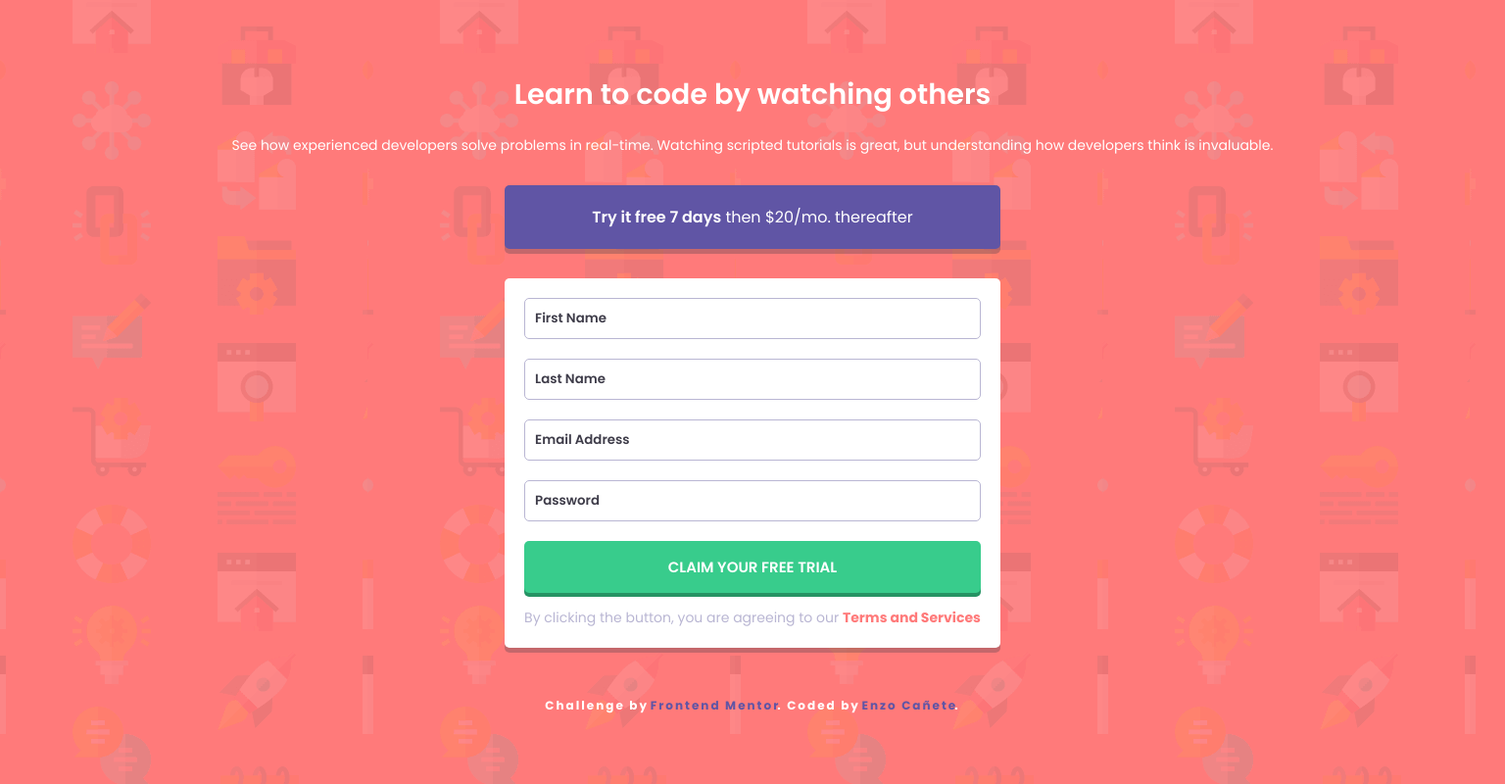
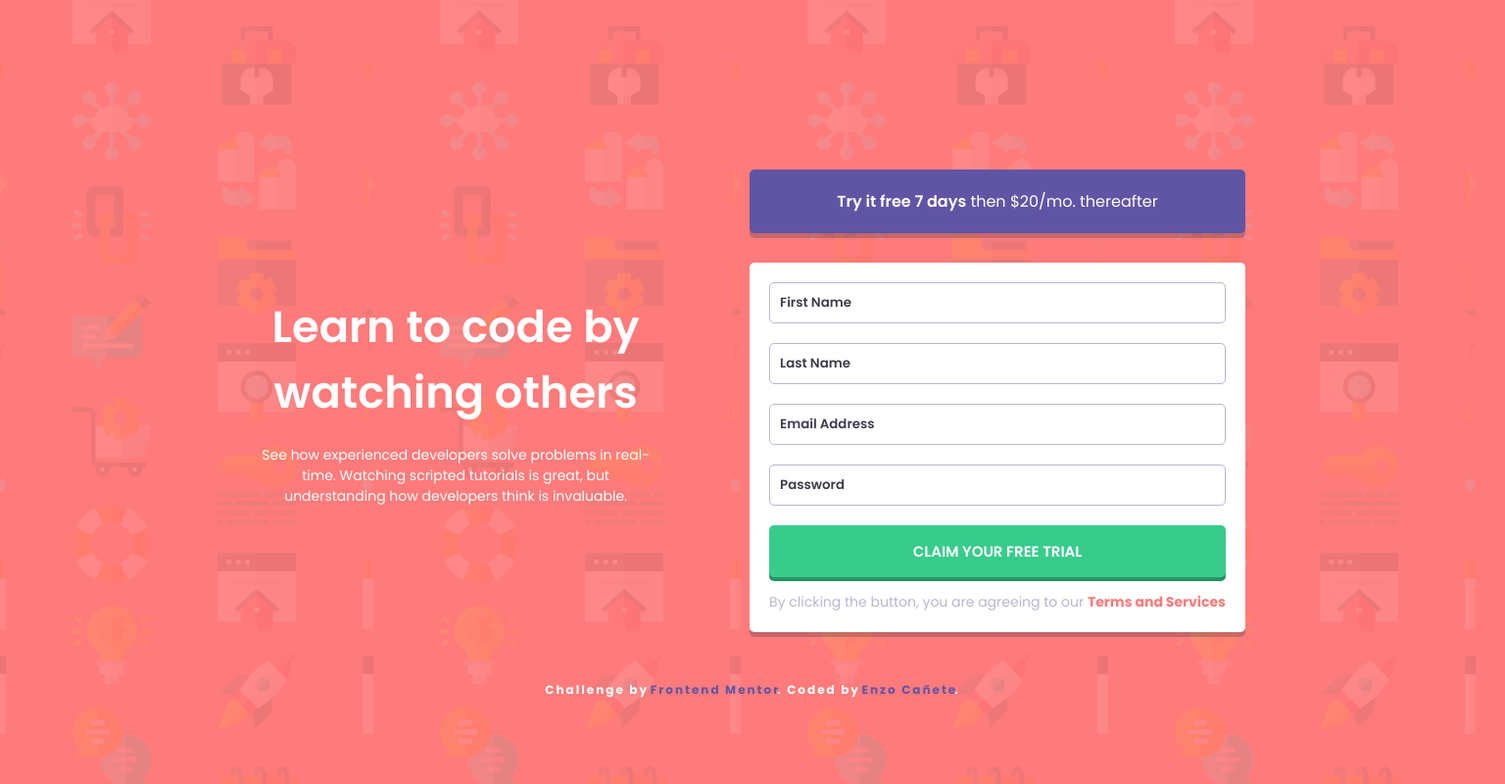
Before and after one commit to EnzoDev10/Intro-signup, a plain HTML site: page index.html in a window 1536 px wide. Shown: the whole page at 98% size. Drawn offline with Linux system fonts and the light colour scheme.

Commit message:
Added desktop design

```diff
--- a/index.html
+++ b/index.html
@@ -3,8 +3,9 @@
 	<head>
 		<meta charset="UTF-8" />
 		<meta name="viewport" content="width=device-width, initial-scale=1.0" />
-		<!-- displays site properly based on user's device -->
-
+		<meta name="description" content="Intro signup mini project from frontend mentor">
+		<meta name="author" content="Enzo Cañete">
+		<meta name="keywords" content="JavaScript, html, css, project, frontendmentor">
 		<link
 			rel="icon"
 			type="image/png"
--- a/style.css
+++ b/style.css
@@ -19,7 +19,6 @@
 	box-sizing: border-box;
 	font-family: "Poppins", sans-serif;
 }
-
 
 body {
 	background: url(images/bg-intro-mobile.png) var(--Red);
@@ -48,7 +47,6 @@ main {
 	flex-direction: column;
 	justify-content: center;
 	align-items: center;
-
 }
 
 .heading {
@@ -69,7 +67,6 @@ main {
 	box-shadow: 0px 4px rgba(62, 60, 73, 0.5);
 	-webkit-box-shadow: 0px 5px rgba(62, 60, 73, 0.3);
 	-moz-box-shadow: 0px 4px rgba(62, 60, 73, 0.5);
-
 }
 
 /* _ */
@@ -116,7 +113,6 @@ input {
 	border: 1px solid var(--Grayish-Blue);
 }
 
-
 input::placeholder {
 	font-weight: 600;
 	color: var(--Dark-Blue);
@@ -140,11 +136,11 @@ input.active ~ .error-icon {
 	visibility: visible;
 }
 
-.error{
+.error {
 	font-size: 12px;
 	font-weight: bold;
 	text-align: right;
-	padding-top:5px;
+	padding-top: 5px;
 	color: var(--Red);
 }
 
@@ -170,7 +166,6 @@ input.active ~ .error-icon {
 	box-shadow: 0px 4px rgb(38, 147, 100);
 	-webkit-box-shadow: 0px 4px rgb(38, 147, 100);
 	-moz-box-shadow: 0px 4px rgb(38, 147, 100);
-
 }
 
 .btn:active {
@@ -194,8 +189,6 @@ form a {
 }
 
 /* _ */
-
-
 
 .attribution {
 	position: relative;
@@ -227,5 +220,23 @@ form a {
 	outline: thin dotted;
 	color: var(--White);
 	box-shadow: inset 200px 0 0 0 var(--Blue);
+}
 
+@media screen and (min-width: 1440px) {
+	body {
+		height: 100vh;
 	}
+
+	main {
+		flex-direction: row;
+		gap: 100px;
+	}
+
+	.intro {
+		max-width: 400px;
+	}
+
+	.heading {
+		font-size: 2.8rem;
+	}
+}
```
Lines whose indentation alone changed are shown as unchanged.
